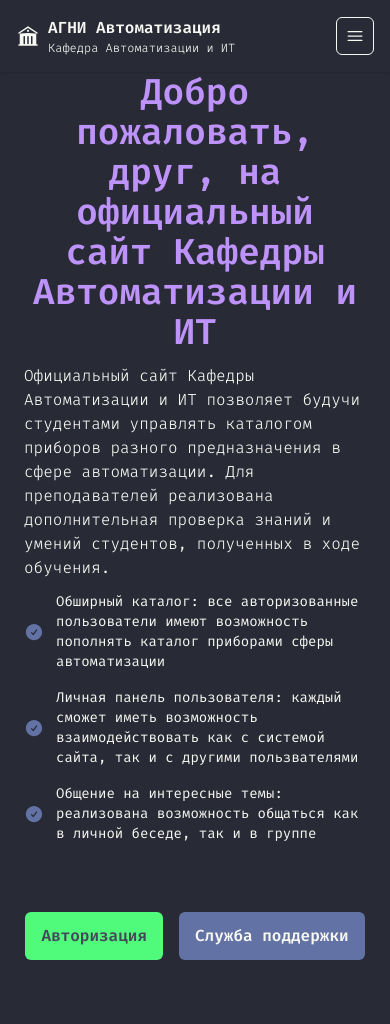
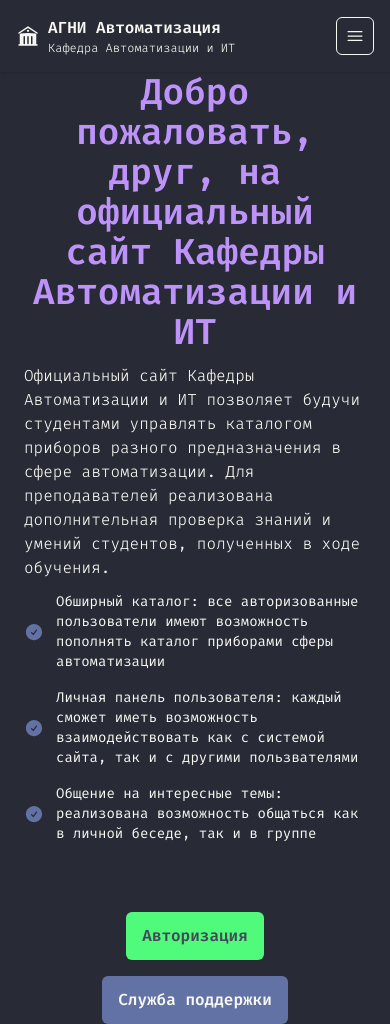
Before and after one commit to nxckywhxte/automation-department-client, a Next.js app: page / in a window 390 px wide. Before the commit the page ends 960 px from the top, so only its background shows below. Built offline with nearby package versions, Linux system fonts and the light colour scheme.

Commit message:
changed home page

```diff
--- a/src/app/page.tsx
+++ b/src/app/page.tsx
@@ -73,7 +73,7 @@ const HomePage = () => {
                   )
                 )}
               </ul>
-              <div className='flex w-full items-center justify-center mt-14 gap-4'>
+              <div className='flex flex-col sm:flex-row w-full items-center justify-center mt-14 gap-4'>
                 <button
                   className='
                     dark:bg-drGreen
```
